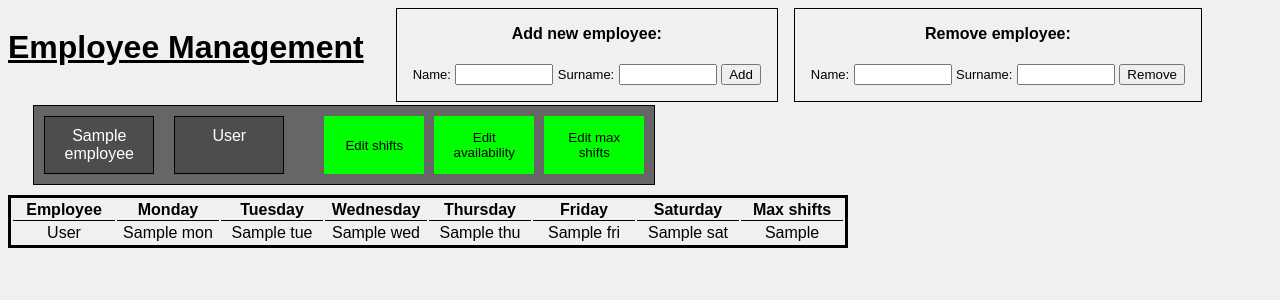
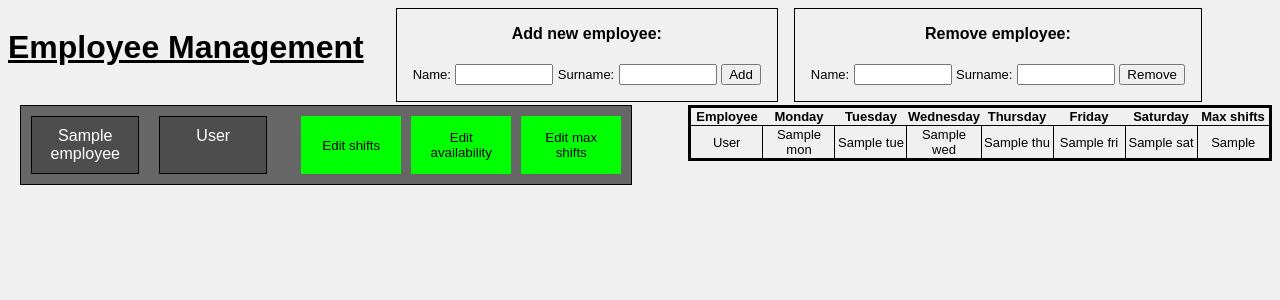
Before and after one commit to m1k0103/rota-maker, a Flask app: template chippy_rota/templates/index.html in a window 1280 px wide. Shown: the top 300 px of the page. Run offline with Flask 3, Linux system fonts and the light colour scheme; the template is opened without the code that fills it: most values are stand-ins (such as "Sample title", 1, 10 or a date in 2020); parts of the project's set-up code (start-up, migrations or seed data) failed here and were passed over.

Commit message:
finished styling. table now on the right

```diff
--- a/chippy_rota/static/style.css
+++ b/chippy_rota/static/style.css
@@ -1,6 +1,13 @@
 body {
     font-family: Arial, sans-serif;
     background-color: #f0f0f0;
+}
+
+.left_div{
+    float: left;
+}
+.right_div{
+    float: right;
 }
 
 .employee-box {
@@ -12,7 +19,7 @@ body {
     padding: 10px;
     margin-bottom: 10px;
     color: white;
-    width: 600px;
+    width: 590px;
     margin-right: auto;
     margin-left: 2%;
 }
@@ -157,10 +164,19 @@ button:hover {
     padding-right: 5em;
 }
 .availability-table{
+    font-size: small;
     border: 3px black solid;
     text-align: center;
+    border-collapse: collapse;
+
 }
 .availability-table-element{
-    width:100px;
+    width:70px;
     border-bottom: 1px black solid;
 }
+tr{
+    border: 1px black solid;
+}
+td{
+    border: 1px black solid;
+}
--- a/chippy_rota/templates/index.html
+++ b/chippy_rota/templates/index.html
@@ -30,11 +30,9 @@
                 <input type="Submit" value="Remove">
             </form>
         </div>
-
-
     </div>
 
-
+<div class="left_div">
      {% for name,surname in employee_list %}
     <div class="employee-box">
         <div class="employee-info">
@@ -48,11 +46,12 @@
         </div>
     </div>
     {% endfor %}
+</div>
 
-
+<div class="right_div">
     <div class="availability-table-container"></div>
-        <table class="availability-table">
-            <tr class="availability-table-element">
+    <table class="availability-table">
+        <tr class="availability-table-element">
                 <th class="availability-table-element">Employee</th>
                 <th class="availability-table-element">Monday</th>
                 <th class="availability-table-element">Tuesday</th>
@@ -76,6 +75,7 @@
             {%endfor%}
         </table>
     </div>
+</div>
 
 
     <!-- Shifts Popup -->
```
